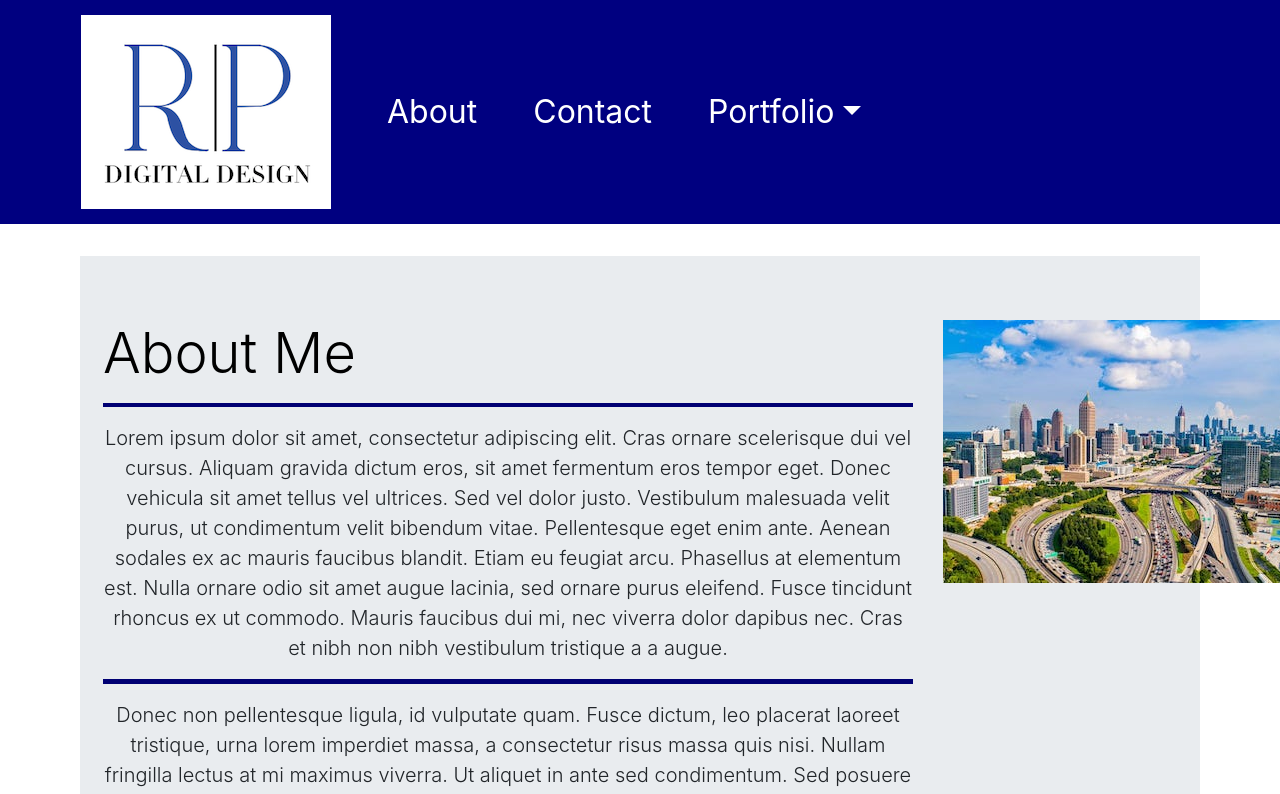
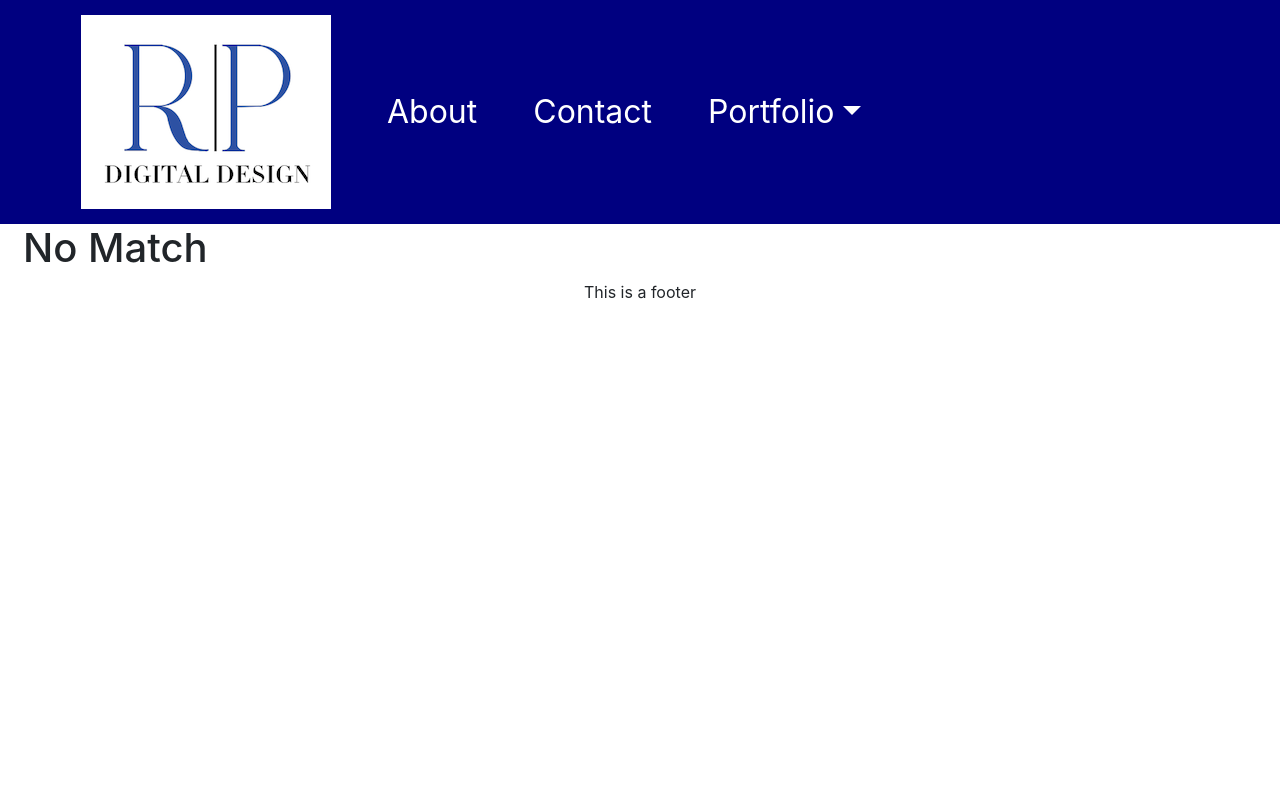
Before and after one commit to rphill26/React-Portfolio, a React (Create React App) app: page /React-Portfolio/resume in a window 1280 px wide. Shown: the top 794 px of the page. Built offline with nearby package versions, Linux system fonts and the light colour scheme.

Commit message:
added router

```diff
--- a/package.json
+++ b/package.json
@@ -6,8 +6,11 @@
     "@testing-library/jest-dom": "^4.2.4",
     "@testing-library/react": "^9.3.2",
     "@testing-library/user-event": "^7.1.2",
+    "bootstrap": "^4.4.1",
     "react": "^16.12.0",
+    "react-bootstrap": "^1.0.0-beta.16",
     "react-dom": "^16.12.0",
+    "react-router-dom": "^5.1.2",
     "react-scripts": "3.4.0"
   },
   "homepage": "https://rphill26.github.io/React-Portfolio",
--- a/src/App.js
+++ b/src/App.js
@@ -1,21 +1,34 @@
 import React, { Component } from "react";
+import { BrowserRouter as Router, Route, Switch } from "react-router-dom";
+import Home from "./components/Home/home";
+import Contact from "./components/Contact/contact";
+import Resume from "./components/Resume/resume";
+import Apps from "./components/Apps/apps";
+import Layout from "./components/Layout/layout";
 import Header from "./components/Header/header";
 import Footer from "./components/Footer/footer";
-import Home from "./components/Home/home";
+import NoMatch from "./components/noMatch";
+
 import "./App.css";
 
 class App extends Component {
   render() {
     return (
-      <div id="rp-page">
-        <div id="container-wrap">
-          <Header />
-          <div id="main-page">
-            <Home />
-          </div>
-          <Footer />
-        </div>
-      </div>
+      <React.Fragment>
+        <Header></Header>
+        <Layout>
+          <Router>
+            <Switch>
+              <Route exact path="/" component={Home} />
+              <Route path="/contact" component={Contact} />
+              <Route path="/apps" component={Apps} />
+              <Route path="/resume" component={Resume} />
+              <Route component={NoMatch} />
+            </Switch>
+          </Router>
+        </Layout>
+        <Footer></Footer>
+      </React.Fragment>
     );
   }
 }
--- a/src/components/Header/header.js
+++ b/src/components/Header/header.js
@@ -26,12 +26,12 @@ export default class Header extends Component {
           <div className="collapse navbar-collapse" id="navbarNavDropdown">
             <ul className="navbar-nav">
               <li className="nav-item active">
-                <a className="nav-link" id="home-btn" href="#">
+                <a className="nav-link" id="home-btn" href="/">
                   About <span className="sr-only">(current)</span>
                 </a>
               </li>
               <li className="nav-item active">
-                <a className="nav-link" id="contact-btn" href="#">
+                <a className="nav-link" id="contact-btn" href="/contact">
                   Contact
                 </a>
               </li>
@@ -51,11 +51,11 @@ export default class Header extends Component {
                   aria-labelledby="navbarDropdownMenuLink"
                   aria-haspopup="true"
                 >
-                  <a className="dropdown-item" href="#">
+                  <a className="dropdown-item" href="/apps">
                     Apps & Projects
                   </a>
 
-                  <a className="dropdown-item" href="#">
+                  <a className="dropdown-item" href="/resume">
                     Resume
                   </a>
                 </div>
--- a/src/components/Home/home.js
+++ b/src/components/Home/home.js
@@ -41,6 +41,7 @@ export default class Home extends Component {
             <div className="col-3">
               <img
                 id="city-image"
+                alt="city"
                 src={process.env.PUBLIC_URL + "/images/City.jpg"}
               ></img>
             </div>
--- /dev/null
+++ b/src/components/Layout/layout.js
@@ -0,0 +1,6 @@
+import React from "react";
+import { Container } from "react-bootstrap";
+
+export const Layout = props => <Container>{props.children}</Container>;
+
+export default Layout;
--- /dev/null
+++ b/src/components/noMatch.js
@@ -0,0 +1,11 @@
+import React, { Component } from "react";
+
+export default class NoMatch extends Component {
+  render() {
+    return (
+      <div>
+        <h1>No Match</h1>
+      </div>
+    );
+  }
+}
```
Also changed, not shown: src/components/Apps/apps.js (added), src/components/Contact/contact.js (added), src/components/Resume/resume.js (added), 1 other file (tests, documents, lock files or other folders).
